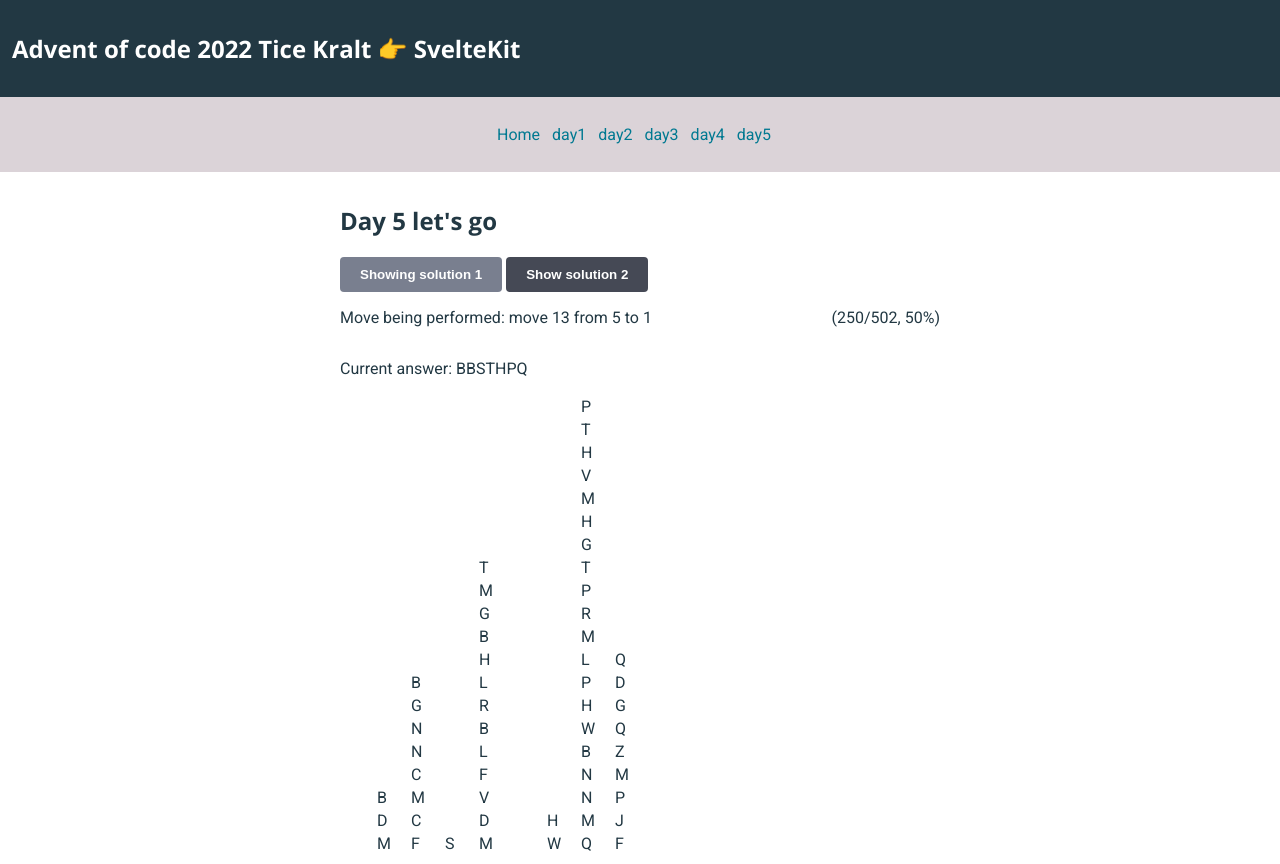
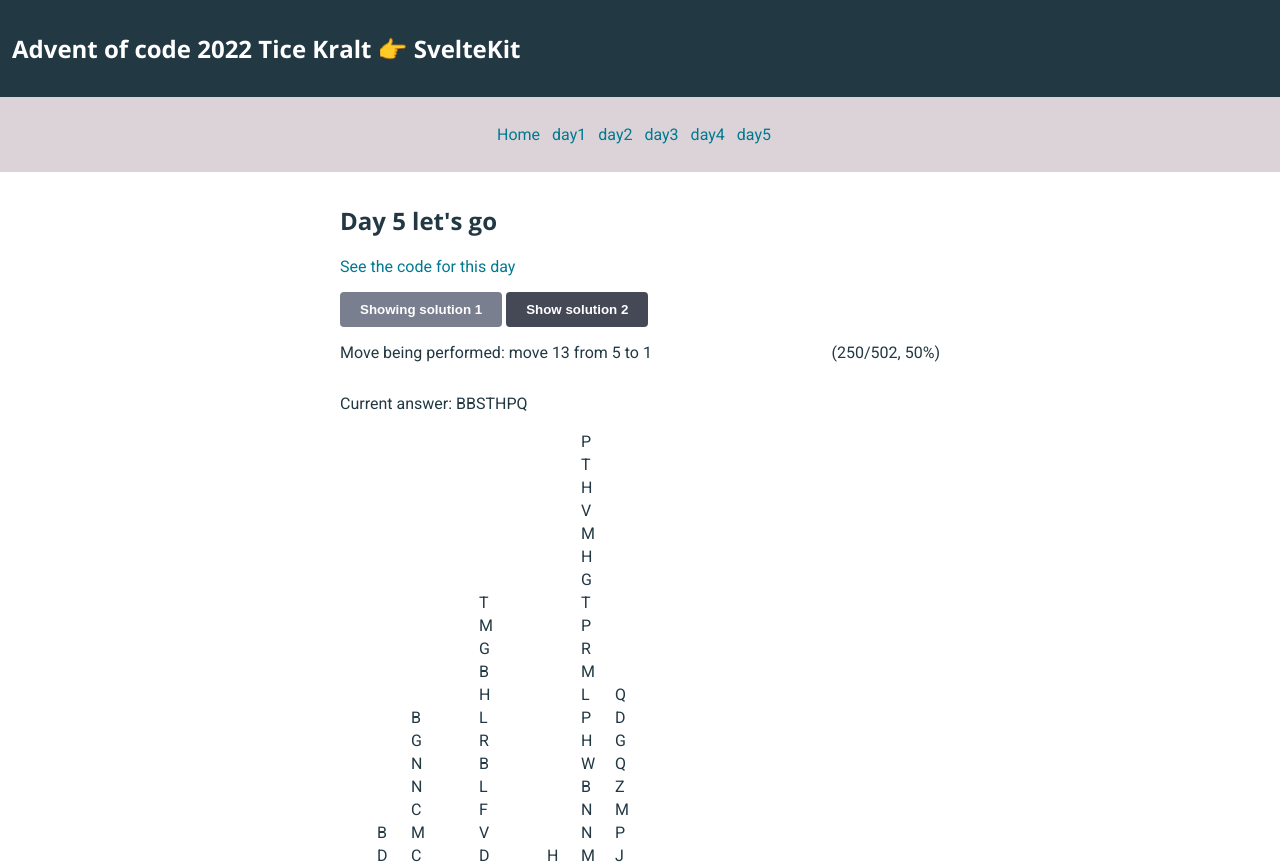
Before and after one commit to TravelingTice/advent_of_code_2022_sveltekit, a SvelteKit app: page /day5 in a window 1280 px wide. Shown: the top 864 px of the page. Built offline with nearby package versions, Linux system fonts and the light colour scheme.

Commit message:
Add links to code for days

```diff
--- a/src/routes/day3/+page.svelte
+++ b/src/routes/day3/+page.svelte
@@ -10,3 +10,11 @@
 
 <h2>Part 2</h2>
 <Part2 input={data.input} />
+
+<p>
+	<a
+		target="_blank"
+		href="https://github.com/TravelingTice/advent_of_code_2022_sveltekit/blob/master/src/routes/day3"
+		>See the code for this day</a
+	>
+</p>
--- a/src/routes/day4/+page.svelte
+++ b/src/routes/day4/+page.svelte
@@ -10,3 +10,11 @@
 
 <h2>Part 2:</h2>
 <Part2 input={data.input} />
+
+<p>
+	<a
+		target="_blank"
+		href="https://github.com/TravelingTice/advent_of_code_2022_sveltekit/blob/master/src/routes/day4"
+		>See the code for this day</a
+	>
+</p>
--- a/src/routes/day5/+page.svelte
+++ b/src/routes/day5/+page.svelte
@@ -64,6 +64,14 @@
 
 <h2>Day 5 let's go</h2>
 
+<p>
+	<a
+		target="_blank"
+		href="https://github.com/TravelingTice/advent_of_code_2022_sveltekit/blob/master/src/routes/day5"
+		>See the code for this day</a
+	>
+</p>
+
 <button on:click={switchSolution} disabled={showingSolution === 1}>
 	Show{#if showingSolution === 1}ing{/if} solution 1
 </button>
```
